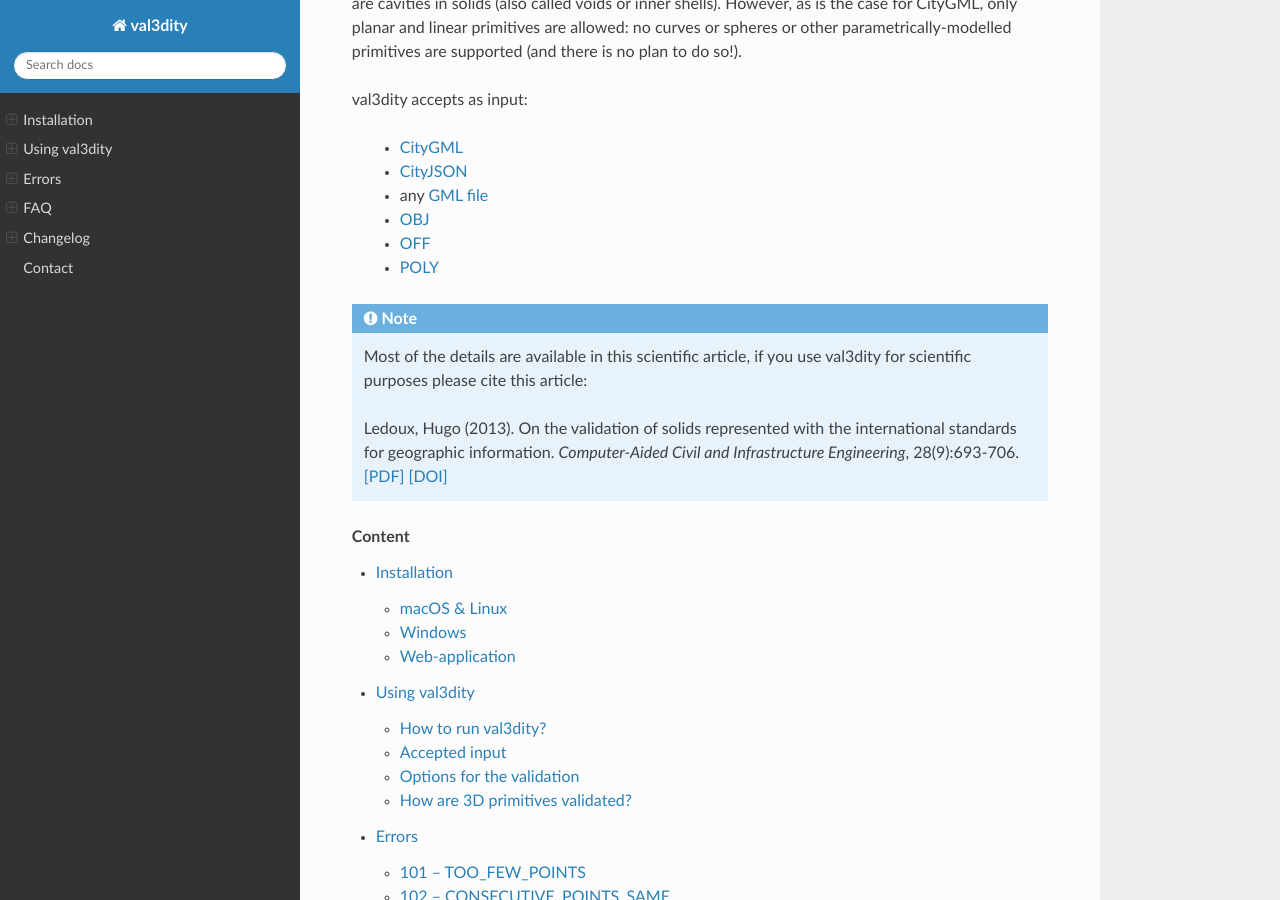
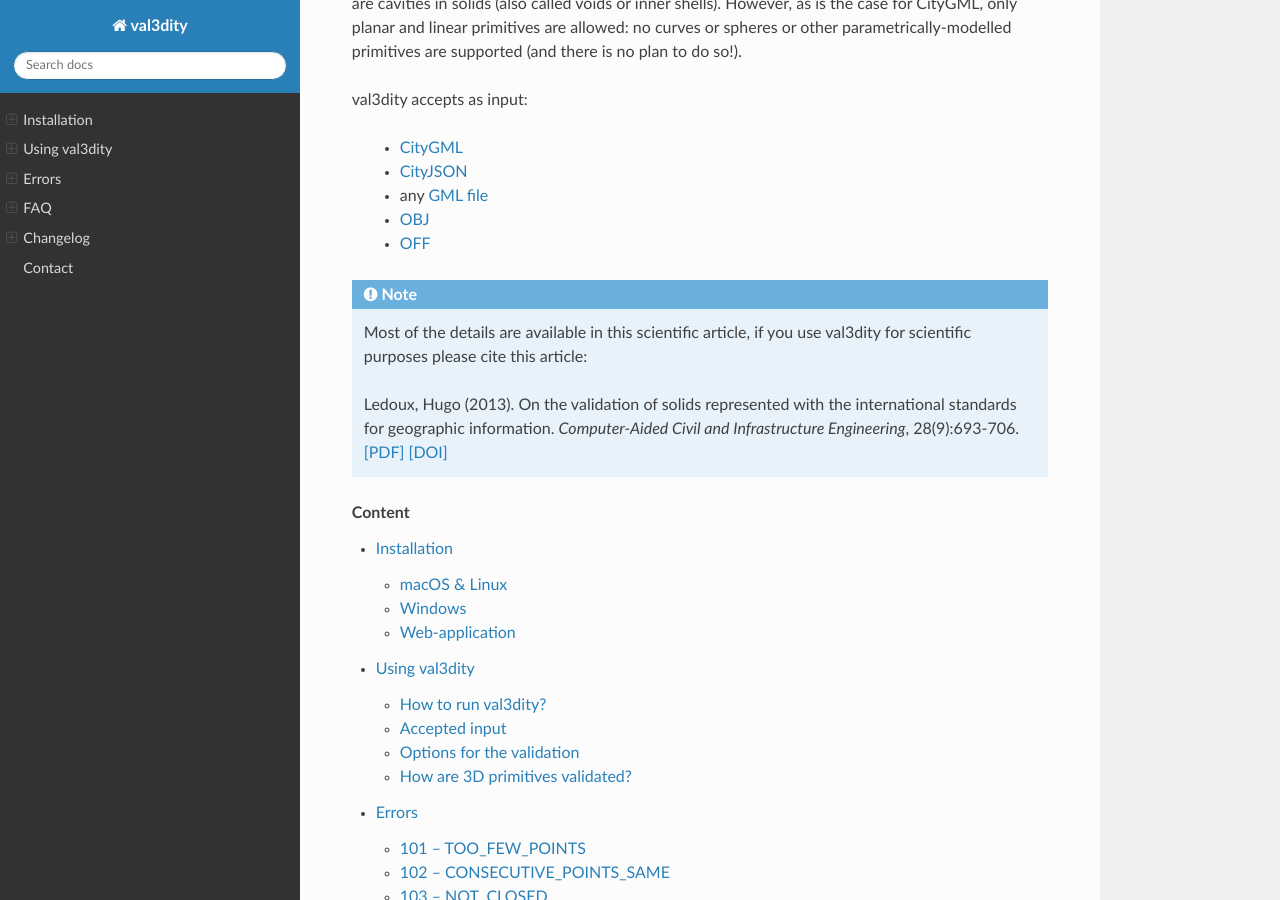
Before and after one commit to tudelft3d/val3dity, a Sphinx documentation site: the page built from docs/index.rst, in a window 1280 px wide and 900 px high, scrolled down 533 px. Built offline with Sphinx 7.4.7 and the Read the Docs theme 2.0.0, drawn with Linux system fonts in a browser that asks for light colours.

Commit message:
removed POLY from doc

```diff
--- a/docs/index.rst
+++ b/docs/index.rst
@@ -32,7 +32,6 @@
   - any `GML file <https://en.wikipedia.org/wiki/Geography_Markup_Language>`_
   - `OBJ <https://en.wikipedia.org/wiki/Wavefront_.obj_file>`_
   - `OFF <https://en.wikipedia.org/wiki/OFF_(file_format)>`_
-  - `POLY <http://wias-berlin.de/software/tetgen/1.5/doc/manual/manual006.html#ff_poly>`_
 
 .. note::
   Most of the details are available in this scientific article, if you use val3dity for scientific purposes please cite this article:
--- a/docs/usage.rst
+++ b/docs/usage.rst
@@ -55,7 +55,6 @@
   - any `GML file <https://en.wikipedia.org/wiki/Geography_Markup_Language>`_
   - `OBJ <https://en.wikipedia.org/wiki/Wavefront_.obj_file>`_
   - `OFF <https://en.wikipedia.org/wiki/OFF_(file_format)>`_
-  - `POLY <http://wias-berlin.de/software/tetgen/1.5/doc/manual/manual006.html#ff_poly>`_
 
 For **CityGML/CityJSON** files, all the City Objects (eg ``Building`` or ``Bridge``) are processed and their 3D primitives are validated.
 The 3D primitives are bundled under their City Objects in the report.
```
